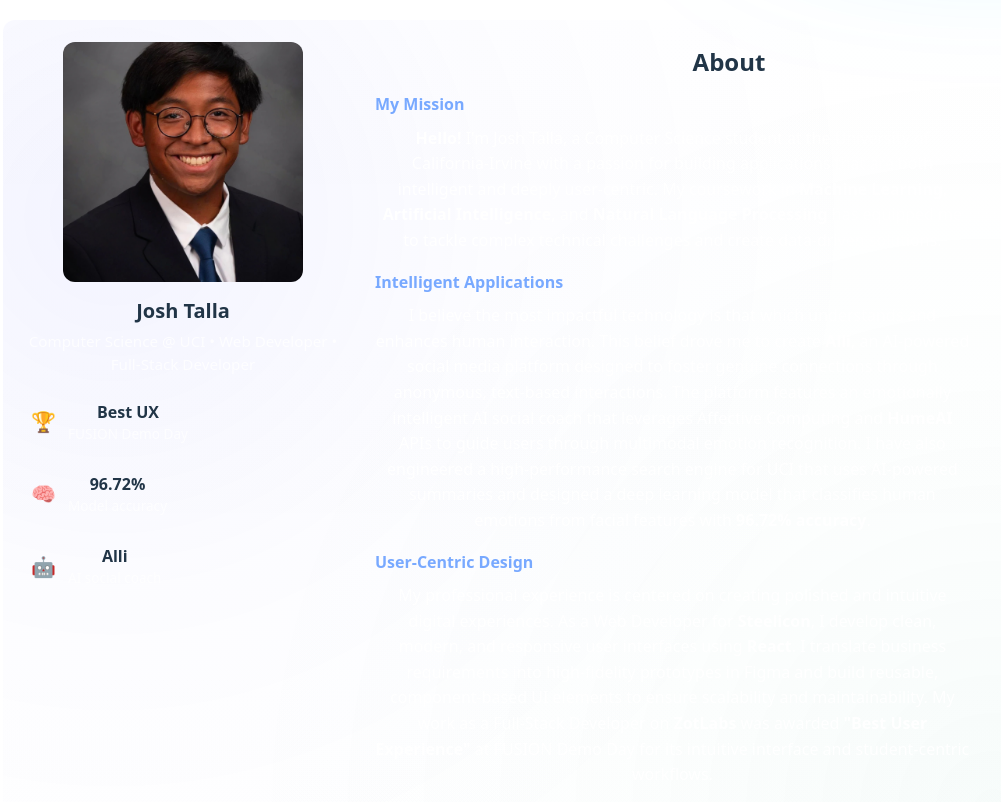
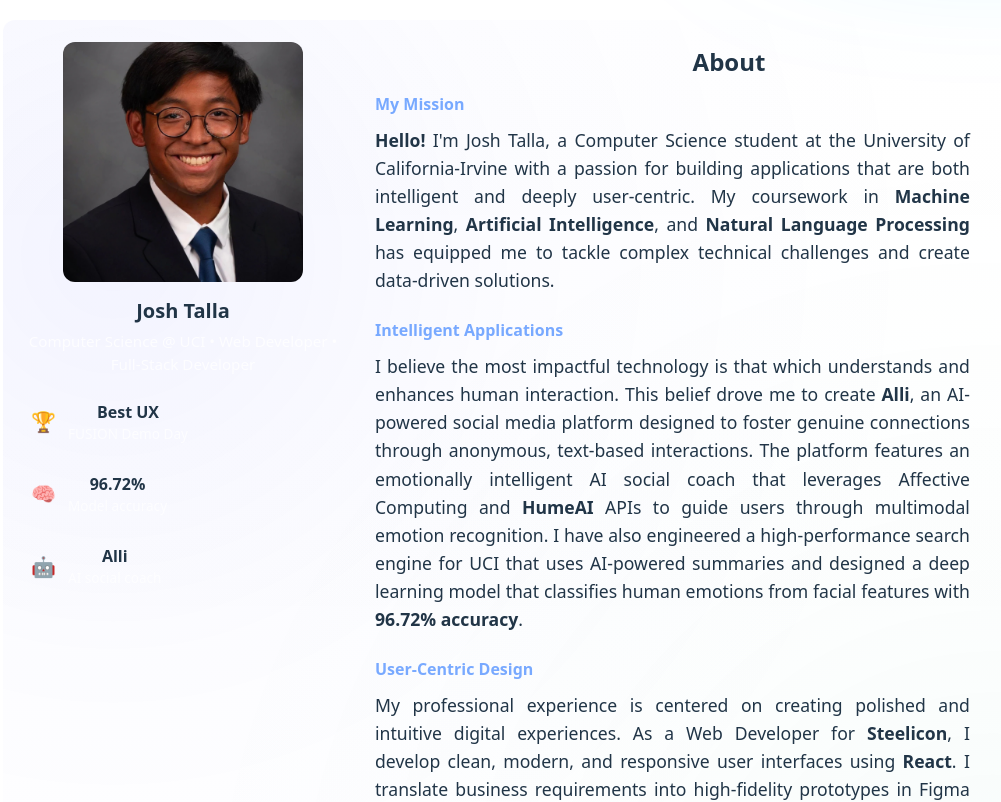
Before and after one commit to joshtalla/my-website, a React (Vite) app: page / in a window 1280 px wide. Shown: the part 860-1662 px from the top of the page, without its empty margins (87-1088 px from the left). Built offline with nearby package versions, Linux system fonts and the light colour scheme; no server answers.

Commit message:
Improving about section styling.

```diff
--- a/src/sections/About.css
+++ b/src/sections/About.css
@@ -133,6 +133,26 @@
     color: rgba(255, 255, 255, 0.92)
 }
 
+.about__content p {
+    font-size: 1.1rem;
+    line-height: 1.6;
+    margin-bottom: 1.5rem;
+    color: var(--text-secondary);
+    text-align: justify;
+}
+
+.project-card__bullets {
+    list-style: disc;
+    padding-left: 1.25rem;
+    margin: 0.75rem 0 0 0;
+    text-align: left;
+}
+
+.project-card__bullets li {
+    margin-bottom: 0.5rem;
+    text-align: left;
+}
+
 @media (max-width: 720px) {
     .about__inner {
         grid-template-columns: 1fr;
```
